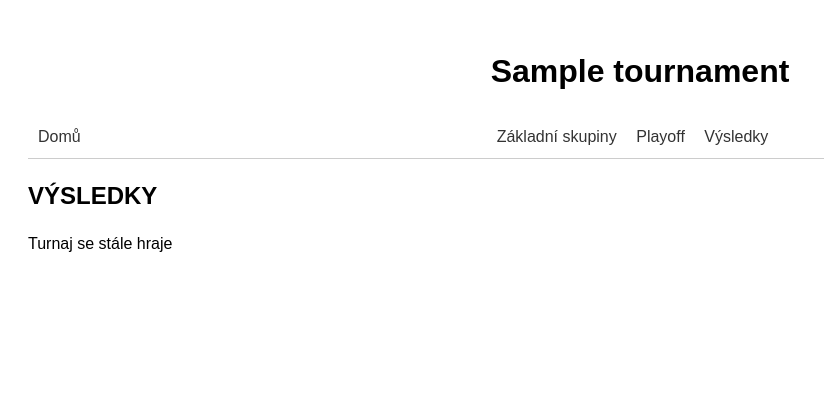
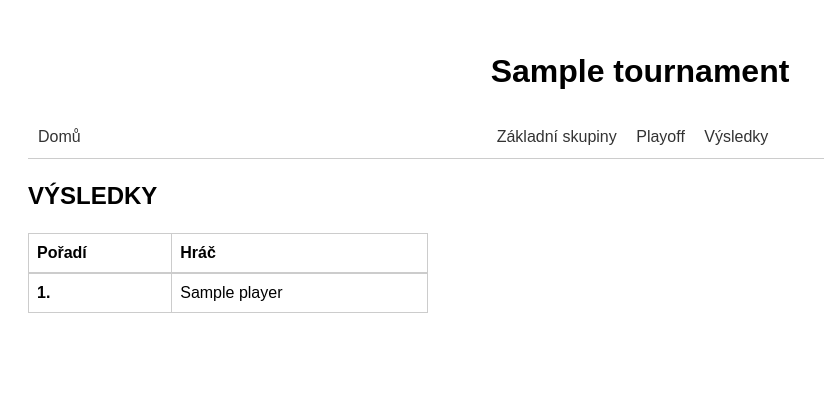
Before and after one commit to Badsoul01/tournament_app, a Flask app: page /tournament/1/results in a window 1280 px wide. Shown: the top 419 px of the page, without its empty margins (0-824 px from the left). Run offline with Flask 3, Linux system fonts and the light colour scheme; tables that the repository leaves empty hold one stand-in row (values such as "Sample post").

Commit message:
vysledná tabulka si bere data z DB a zobrazuje tabulku s výsledky

```diff
--- a/templates/results.html
+++ b/templates/results.html
@@ -2,16 +2,27 @@
 {% block content %}
 
 <h2>VÝSLEDKY</h2>
-{% if ranking %}
-    <ul>
-        {% for entry in ranking %}
-        <li><strong>{{ entry.place }}. místo:</strong> {{entry.name }}</li>
+
+{% if results %}
+    <table style="width: 100%; max-width: 400px; text-align: left; border-collapse: collapse;">
+        <thead>
+            <tr style="border-bottom: 2px solid #ccc;">
+                <th style="padding: 8px;">Pořadí</th>
+                <th style="padding: 8px;">Hráč</th>
+            </tr>
+        </thead>
+        <tbody>
+        {% for player, rank in results %}
+            <tr style="border-bottom: 1px solid #eee;">
+                <td style="padding: 8px;"><strong>{{ rank }}.</strong></td>
+                <td style="padding: 8px;">{{ player.name }}</td>
+            </tr>
         {% endfor %}
-
-    </ul>
+        </tbody>
+    </table>
 {% else %}
     <div class="status-box">
-        <p>Turnaj se stále hraje</p>
+        <p>Turnaj se stále hraje.</p>
     </div>
 {% endif %}
 
```
